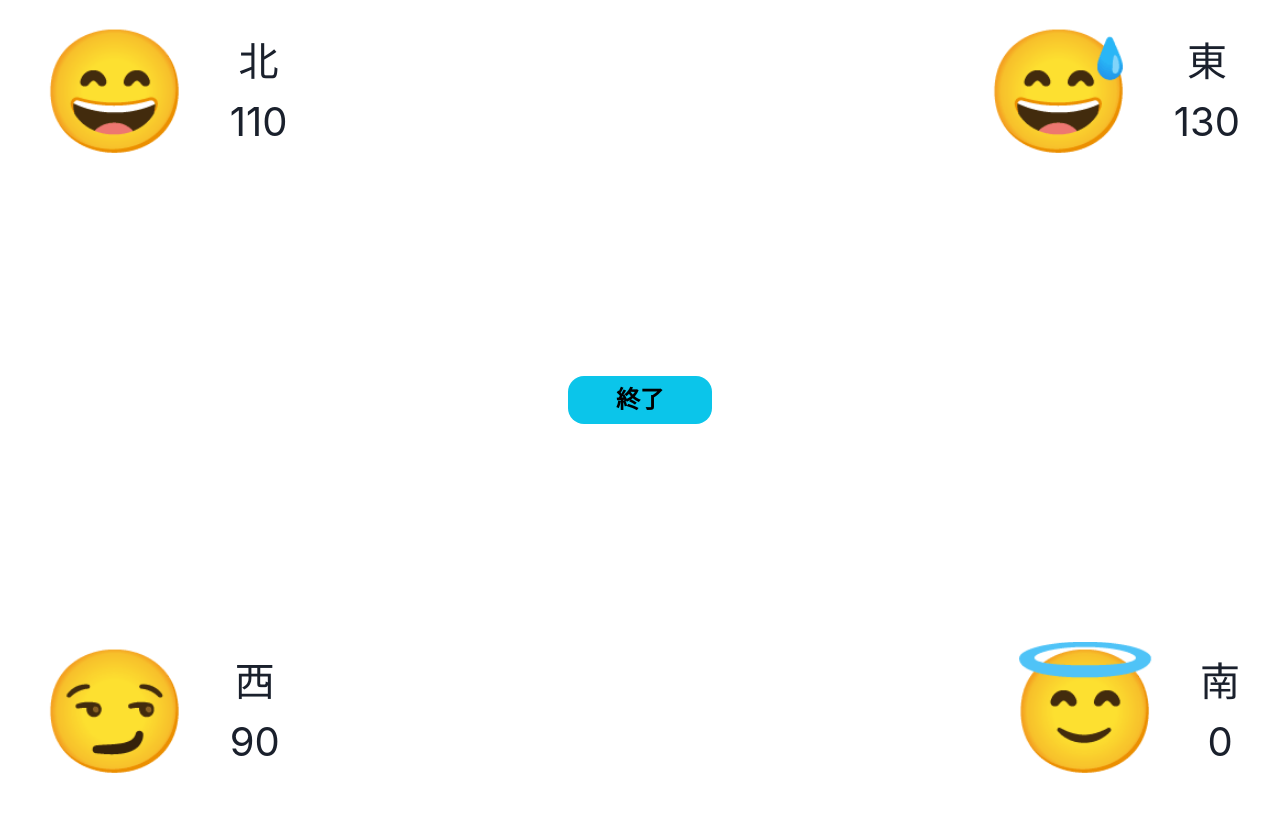
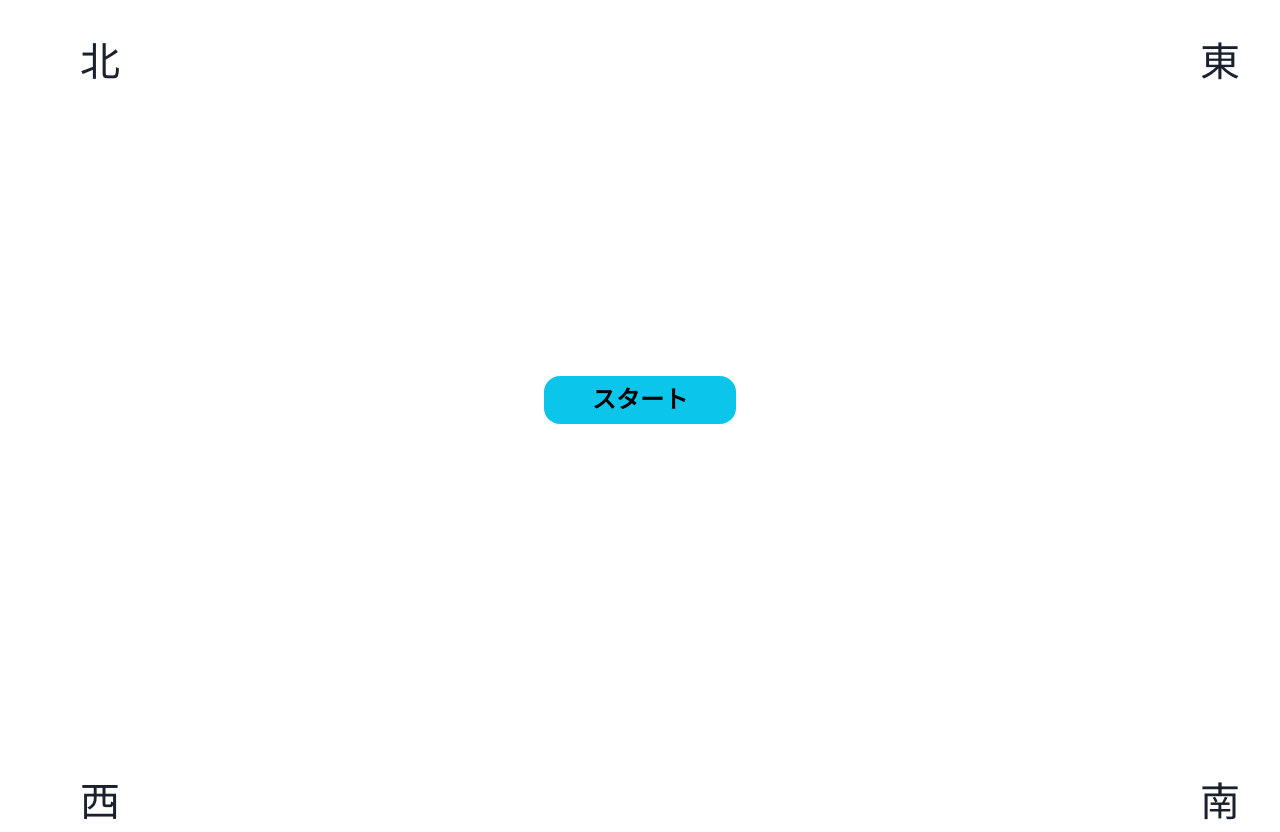
Before and after one commit to SystemEngineeringTeam/ProjectExercises2023-FrontEnd, a Next.js app: page / in a window 1280 px wide. Built offline with nearby package versions, Linux system fonts and the light colour scheme.

Commit message:
API用クラスを作成

```diff
--- a/components/http.tsx
+++ b/components/http.tsx
@@ -3,7 +3,7 @@ import React from "react";
 import axios, { AxiosResponse } from "axios";
 
 // モックサーバーのURL db.json
-const membersUrl = "http://localhost:3100/members";
+const membersUrl = "https://heartbeat.sysken.net/api/v1/get_bpm/north";
 
 type Member = {
     id: number;
@@ -20,7 +20,7 @@ export const Http: React.VFC = () => {
   const [members, setMembers] = React.useState<Member[]>([]);
 
   const onFetchClick = async () => {
-    const response: AxiosResponse<Member[]> = await axios.get("https://heartbeat.sysken.net/api/v1/get_bpm/north");
+    const response: AxiosResponse<Member[]> = await axios.get(membersUrl);
     setMembers(response.data);
   };
 
@@ -35,10 +35,9 @@ export const Http: React.VFC = () => {
             {members.map((member) => (
               <li
                 key={member.id}
-              >{`[id]=${member.id} [azimuth]=${member.azimuth}`}</li>
+              >{`[id]=${member.id} [azimuth]=${member.azimuth} [bpm]=${member.bpm} [time]=${member.time}`}</li>
             ))}
           </ul>
-          <p> {members.length}人</p>
         </>
       )}
     </>
--- a/components/userInformation.tsx
+++ b/components/userInformation.tsx
@@ -1,5 +1,4 @@
-import { Box, Button, ButtonGroup } from '@chakra-ui/react'
-import { text } from 'stream/consumers';
+import { Box } from '@chakra-ui/react'
 
 export const UserInformation = (props: {face: string; position: string; pulse: string}) => {
 
--- /dev/null
+++ b/pages/api/backend.tsx
@@ -0,0 +1,4 @@
+class Backend {
+    //コンストラクタを定義
+
+}
--- a/pages/index.tsx
+++ b/pages/index.tsx
@@ -1,8 +1,15 @@
+import React, { useState } from 'react';
+import ReactDOM from 'react-dom'
+
 import { Button } from '@chakra-ui/react'
 import { Center } from '@chakra-ui/react'
 import Router from 'next/router'
 import { UserInformation } from '../components/userInformation'
 import { Http } from '../components/http'
+
+
+
+
 
 export default function Home() {
 
@@ -10,16 +17,43 @@ export default function Home() {
     Router.push(path)
   }
 
+
+  const [isStart, setIsStart] = useState(false);
+  const [buttonMessage, setButtonMessage] = useState("スタート");
+
+  const handleClick = () => {
+    //まだスタートしていないとき
+    if (!isStart) {
+      startFC();
+
+      setButtonMessage(prev => "終了");
+      //終了するとき
+    } else {
+      toResultFC();
+    }
+    // 関数の切り替え
+    setIsStart(!isStart);
+  };
+
+  const startFC = () => {
+
+  };
+
+  const toResultFC = () => {
+    handler('/result')
+  };
+
+
   return (
     <main>
-      <UserInformation face="😄" position="北" pulse="110"></UserInformation>
-      <UserInformation face="😅" position="東" pulse="130"></UserInformation>
-      <UserInformation face="😏" position="西" pulse="90"></UserInformation>
-      <UserInformation face="😇" position="南" pulse="0"></UserInformation>
+      <UserInformation face="" position="北" pulse=""></UserInformation>
+      <UserInformation face="" position="東" pulse=""></UserInformation>
+      <UserInformation face="" position="西" pulse=""></UserInformation>
+      <UserInformation face="" position="南" pulse=""></UserInformation>
 
       <Center h='100vh' color='white'>
-        <Button height={12} colorScheme='cyan' paddingX='48px' fontSize="24" borderRadius={16} onClick={() => handler('/result')}>
-          終了
+        <Button height={12} colorScheme='cyan' paddingX='48px' fontSize="24" borderRadius={16} onClick={() => handleClick()}>
+          {buttonMessage}
         </Button>
       </Center>
     </main>
```
